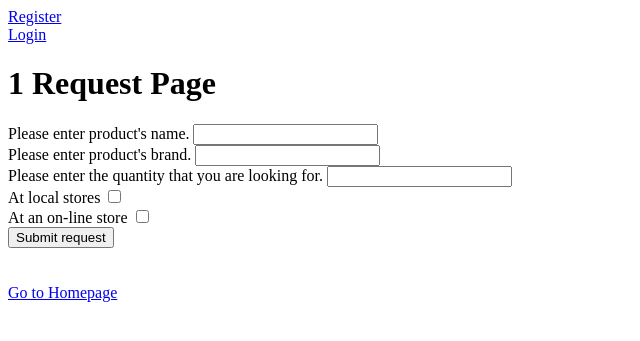
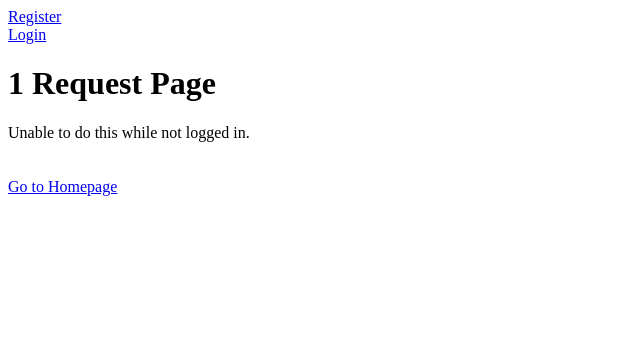
Before and after one commit to IoannisCleary/Product_Finder, a Django app: page /product_finder/category/1/add_request/ in a window 1280 px wide. Shown: the top 341 px of the page, without its empty margins (0-640 px from the left). Run offline with Django 3.2, Linux system fonts and the light colour scheme; parts of the project's set-up code (start-up, migrations or seed data) failed here and were passed over.

Commit message:
Have hidden request creation page
Must be logged in to create a request

```diff
--- a/productfinder/templates/product_finder/add_request.html
+++ b/productfinder/templates/product_finder/add_request.html
@@ -2,7 +2,7 @@
 {% block title %} Create a Request {% endblock %}
 {% block body_block %}
 		<h1>{{ category_type }} Request Page</h1>
-
+		{% if user.is_authenticated %}
         <form id="request_form" method="post" action="/product_finder/category/{{ category_type_url }}/add_request/">
 
             {% csrf_token %}
@@ -19,4 +19,7 @@
 
             <input type="submit" name="submit" value="Submit request" />
         </form>
+		 {% else %}
+                  Unable to do this while not logged in.
+        {% endif %}
 {% endblock %}
```
Also changed, not shown: productfinder/productfinder.db.
